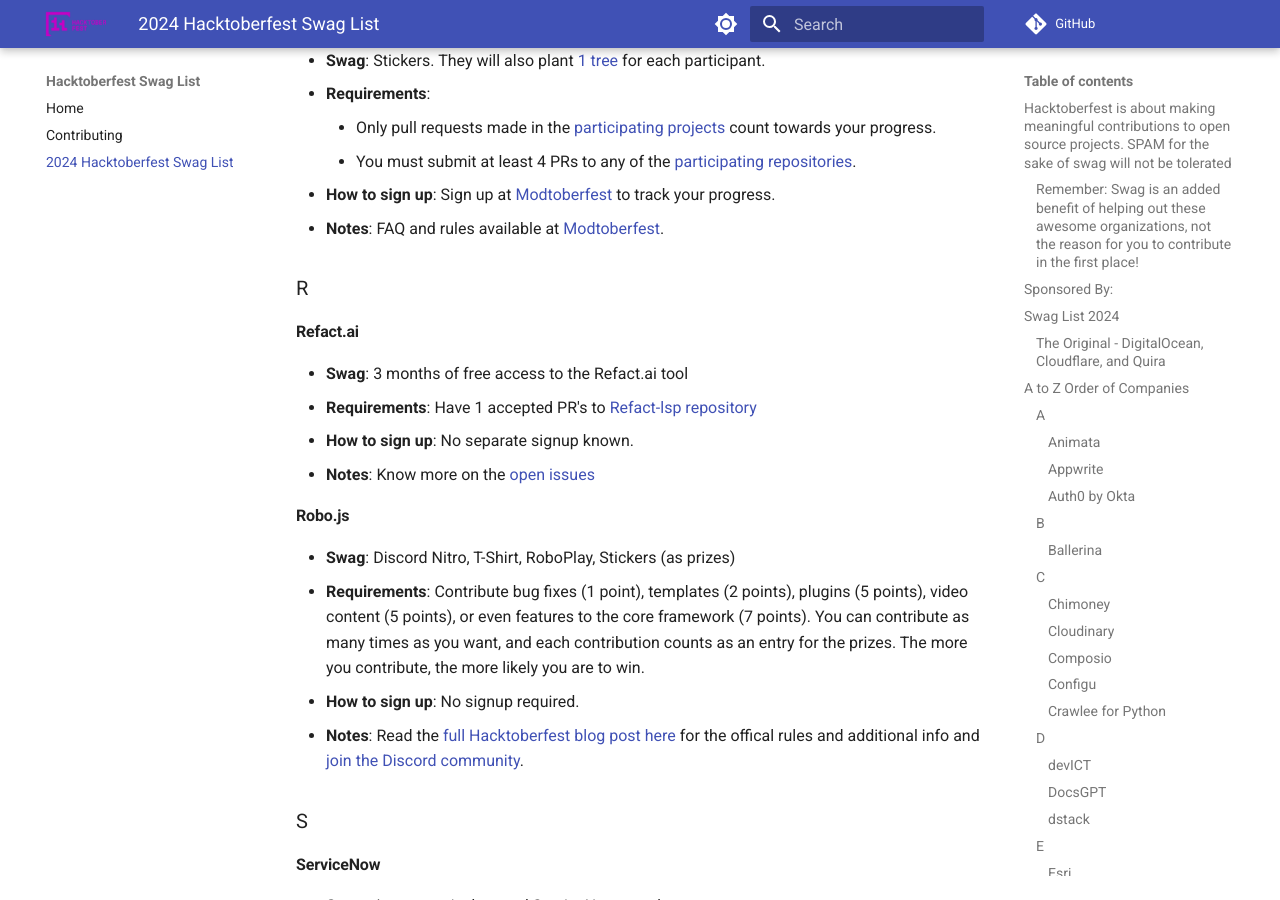
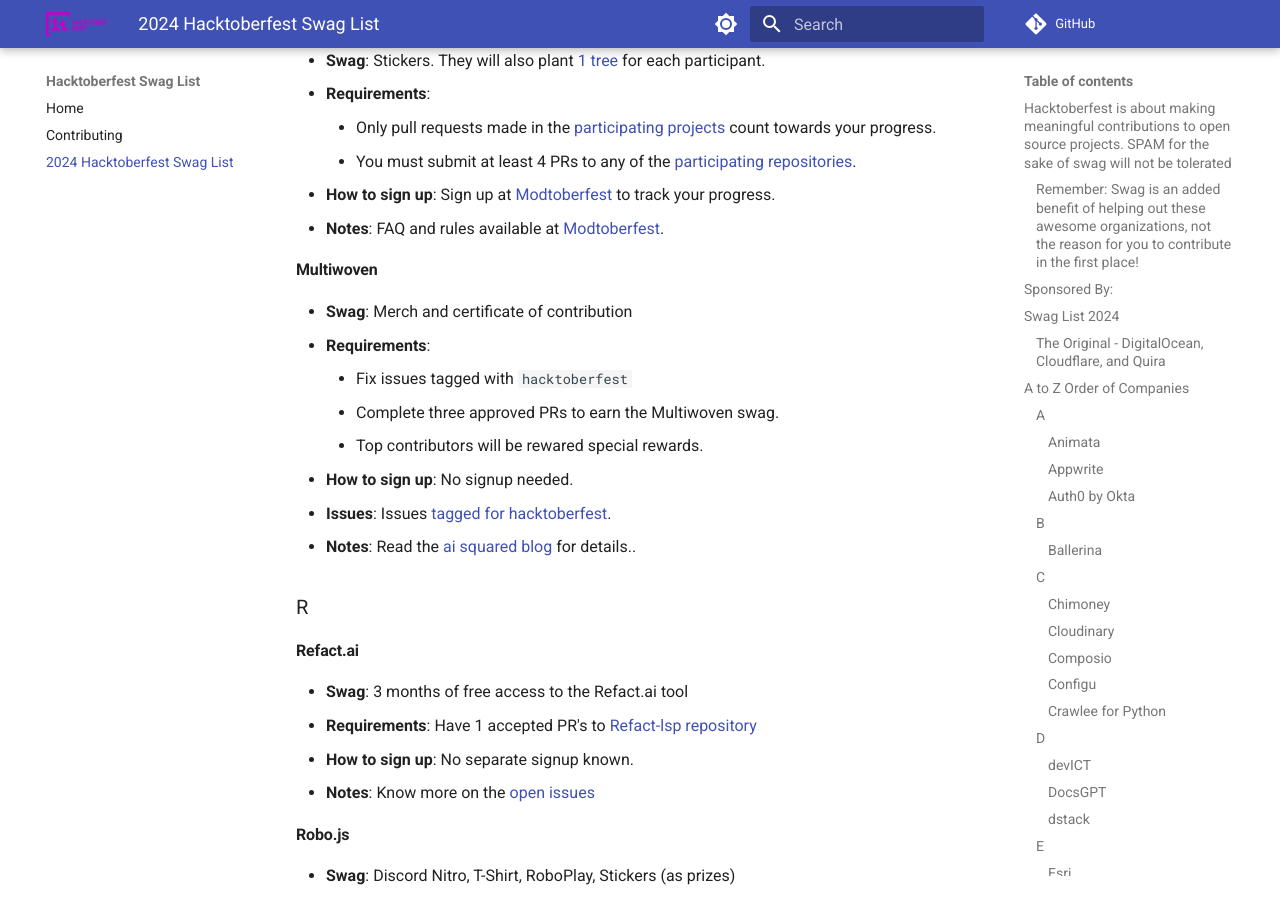
Before and after one commit to crweiner/hacktoberfest-swag-list, an MkDocs documentation site: the page built from docs/list.md, in a window 1280 px wide and 900 px high, scrolled down 8778 px. Built offline with MkDocs 1.6.1 and Material for MkDocs 9.7.7, drawn with Linux system fonts in a browser that asks for light colours; plug-ins that fetch from the network failed and are left out; comment, search, counter and statistics services are not loaded.

Commit message:
Add multiwoven,closes #928

```diff
--- a/docs/list.md
+++ b/docs/list.md
@@ -277,6 +277,17 @@
 - **How to sign up**:  Sign up at [Modtoberfest](https://modtoberfest.com/api/auth/signin) to track your progress.
 - **Notes**: FAQ and rules available at [Modtoberfest](https://modtoberfest.com/).
 
+#### **Multiwoven**
+
+- **Swag**: Merch and certificate of contribution
+- **Requirements**:
+    - Fix issues tagged with `hacktoberfest`
+    - Complete three approved PRs to earn the Multiwoven swag.
+    - Top contributors will be rewared special rewards.
+- **How to sign up**: No signup needed.
+- **Issues**: Issues [tagged for hacktoberfest](https://github.com/Multiwoven/multiwoven/issues?ref=blog.squared.ai).
+- **Notes**: Read the [ai squared blog](https://blog.squared.ai/hacktoberfest-2024-celebrate-open-source-with-multiwoven/) for details..
+
 ### R
 
 #### **Refact.ai**
```
